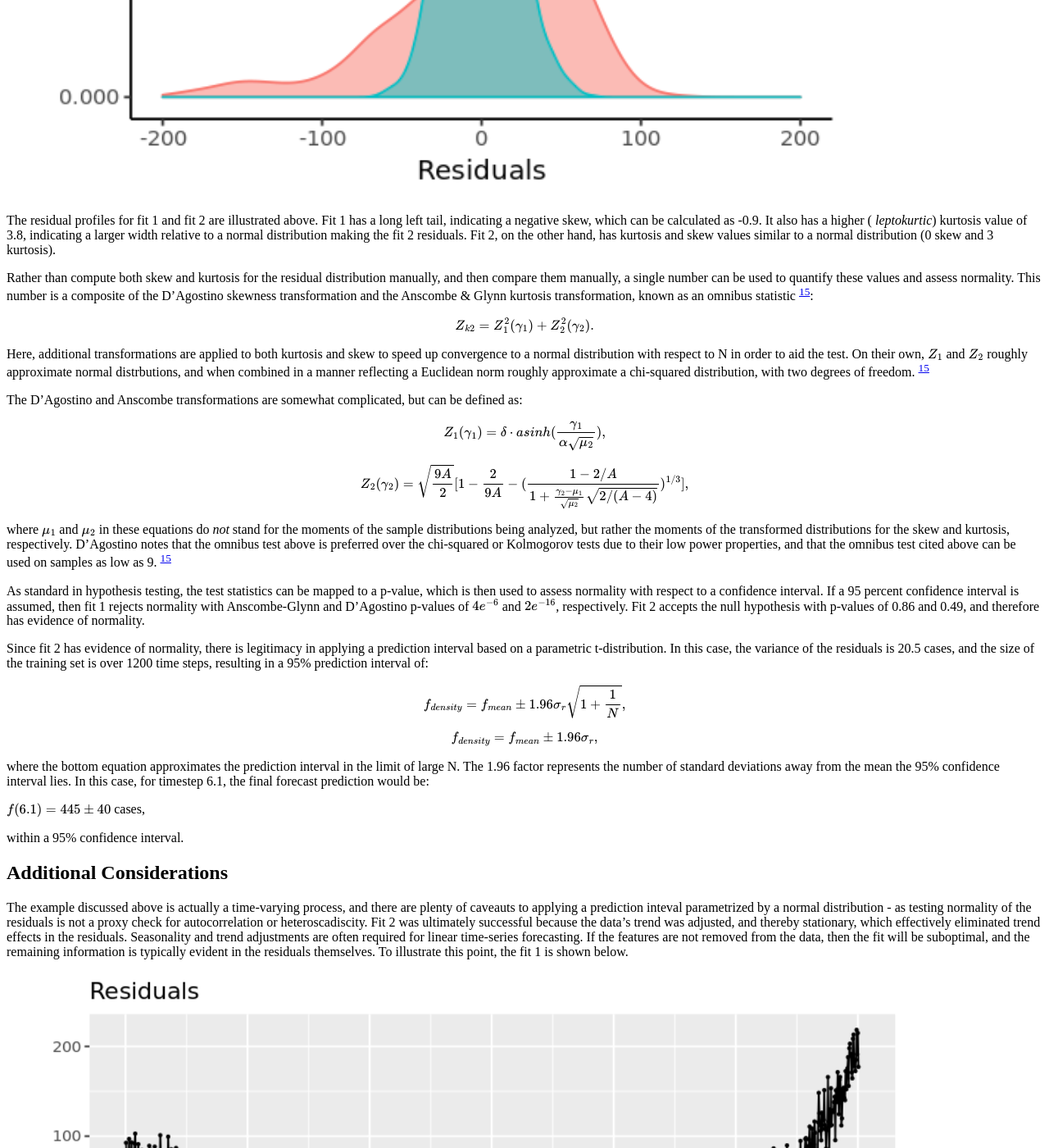
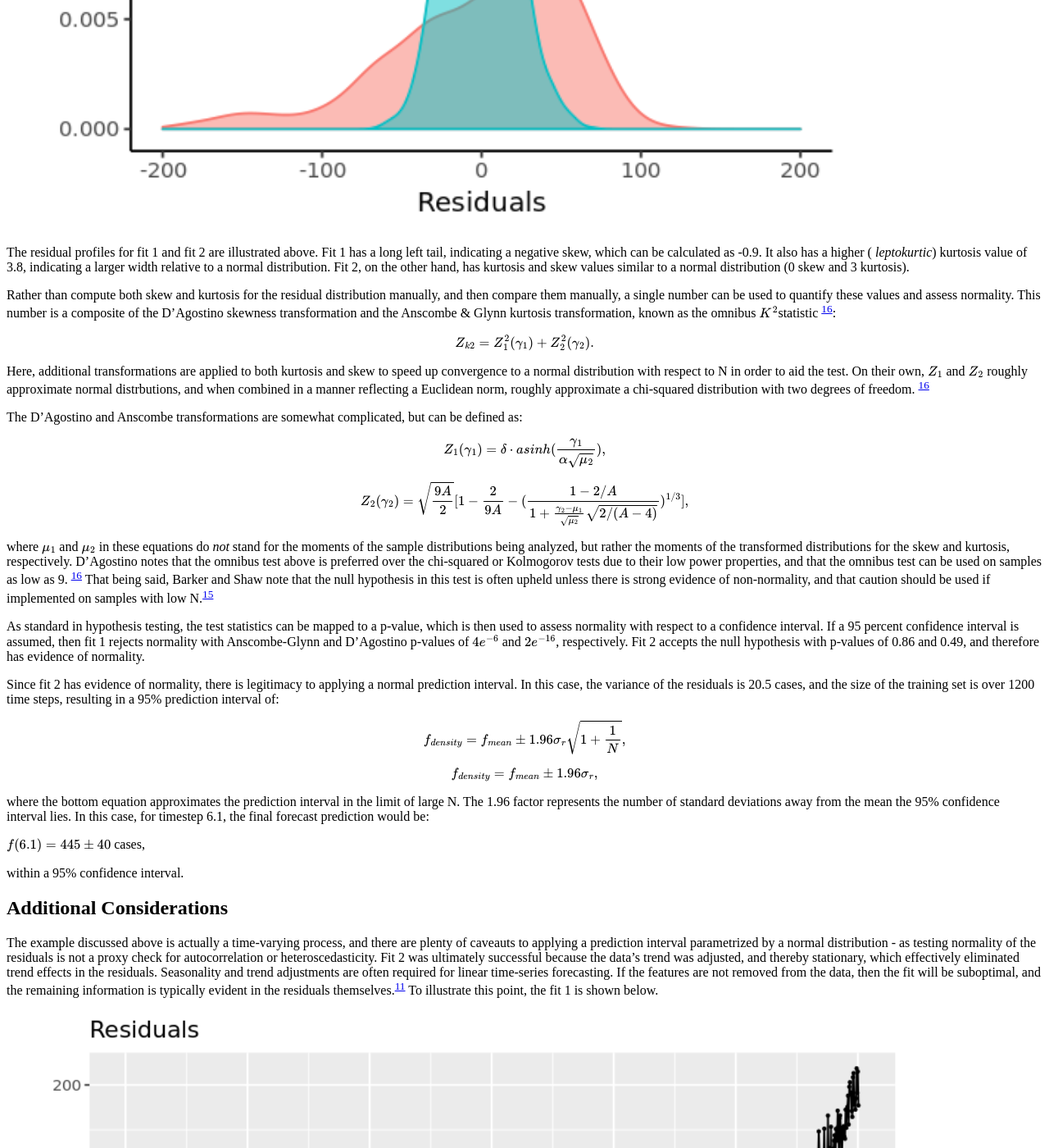
Before and after one commit to jtutmaher/jtutmaher.github.io, a Jekyll site: the page built from _posts/2019-08-11-residual-analysis-for-regression-models.md, in a window 1280 px wide and 1400 px high, scrolled down 9583 px. Shown: the whole window at 82% size. Built offline with Jekyll 4.4.1, drawn with Linux system fonts in a browser that asks for light colours; formulas are drawn with MathJax 3; some of the changed text lies outside the part shown.

Commit message:
minor finishing touches

```diff
--- a/_posts/2019-08-11-residual-analysis-for-regression-models.md
+++ b/_posts/2019-08-11-residual-analysis-for-regression-models.md
@@ -16,9 +16,9 @@
 
 <!--more-->
 
-I think that advances in deep learning have given the industry the *perception* that feature engineering is obsolete, but this is far from the truth. For example, you can't implement good data augmentation for a CNN without understanding useful representations of an image dataset. Does a 180 degree rotation make the network more prone to overfitting, or is it a valid data augmentation technique? Well, this rotation might work for images of cats, but could fail for images of numbers. [^1]
+I think that advances in deep learning have given the industry the *perception* that feature engineering is obsolete, but this is far from the truth. For example, it is difficult to implement meaningful image augmentations for a CNN without understanding useful representations of an image dataset. Does a 180 degree rotation make the network more prone to overfitting, or is it a valid data augmentation technique? While this rotation might work for images of cats, it could fail for images of numbers. [^1]
 
-This article isn't about data augmentation. Rather, it's a review some common statistical methods in machine learning . The sections below summarize these ideas, such as skew and kurtosis, in the context of residual analysis and regression models. The goal is to use these basic ideas to better understand residual - and ultimately model - behavior. It also leverages a few great libraries in R, which are always worth reviewing.
+This article isn't about data augmentation. Rather, it's a review basic statistical methods in machine learning. The sections below summarize these ideas, such as skew and kurtosis, in the context of residual analysis and regression models. The hope is that understanding these statistical methods will ultimately improve the model selection and feature engineering process.
 
 ## Normal Distributions
 
@@ -197,23 +197,25 @@
 
 $$ N_{theoretical} = e^{\alpha t},$$
 
-where $\alpha$ parameterizes the spread of the infection - although the model is unknown in advance. As such, several models are fit to the training data, which has some nosie thought to be an artifact of the collection process:
+where $\alpha$ parameterizes the spread of the infection - although the model is unknown in advance. As such, several models are fit to the training data, which has a small, normally distributed ($\mu$=0, $\sigma$ = const) noise term, $\epsilon$:
 
 $$ N_{actual} = e^{\alpha t} + \epsilon.$$
 
-The noise, $\epsilon$, is normally distributed with zero mean and constant variance. The data, and model fits, are illustrated in the plot below:
+The data, and models, are illustrated in the plot below:
 
 ![ModelFits](https://raw.githubusercontent.com/jtutmaher/jtutmaher.github.io/master/_screenshots/model_fits.png?raw=true)
 
 1. **Fit 1**: A linear fit on the entire data set.
-2. **Fit 2**: A linear fit on the entire data set with an exponetially transformed input variable.
+2. **Fit 2**: A linear fit on the entire data set with an exponetially transformed predictor variable.
 
-A quick check of the training RMSE values indicates that fit 2 performs fit 1 with an RMSE of 20.5 infectious cases. However, there are two important reasons why additional analysis should be done:
+A quick check of the training RMSE values indicates that fit 2 outperforms fit 1 with an RMSE of 20.5 infectious cases. However, there are two important reasons why additional analysis should be done:
 
 1. While the RMSE for fit 2 outperforms fit 1, is it actually optimal given the model's assumptions stated above, or can additional information be parsed out and possibly better transformations be applied to the model?
 2. What is the correct prediction interval? Is it valid to compute the prediction interval using a standard t-distribution parameterized by the residuals, or should a more sophisticated bootstraping technique be pursued?
 
-With respect to the second point, often a single (point) forecast is insufficient, whereas generating a prediction interval is more desirable.[^bignote2]  However, most prediction intervals leverage parametric techiques, which assume normality. If parametric techniques (rooted in normal distributions) are used, then normality of residuals should be tested. **[CITE]**
+With respect to the second point, often a single (point) forecast is insufficient, whereas generating a prediction interval is more desirable.[^bignote2]  However, most prediction intervals leverage parametric techiques, which assume normality. If parametric techniques (rooted in normal distributions) are used, then residual normality should be tested. To quote Barker and Shaw [^15]
+
+> For least squares regression to produce valid CIs and P values, the residuals must be independent, normally distributed, and have a constance variance. If these assumptions are not satisfied, estimates can be biased and power can be reduced. However, there are was to assess these assumptions and steps one can take if the assumptions are violated.
 
 [^bignote2]: For example, the statement: "within 95% confidence the infectious disease will spread to between 450 and 550 individuals at timestep 6.1," is preferable over "the infections disease will spread to 500 individuals at timestep 6.1." The former statement communicates a level of confidence and significance, whereas the latter statement is vague - and ultimately incorrect given the known residual (and subsequently forecast) error.
 
@@ -221,13 +223,13 @@
 
 ![ModelFits](https://raw.githubusercontent.com/jtutmaher/jtutmaher.github.io/master/_screenshots/residual_distributions.png?raw=true)
 
-The residual profiles for fit 1 and fit 2 are illustrated above. Fit 1 has a long left tail, indicating a negative skew, which can be calculated as -0.9. It also has a higher ( *leptokurtic*) kurtosis value of 3.8, indicating a larger width relative to a normal distribution making the fit 2 residuals. Fit 2, on the other hand, has kurtosis and skew values similar to a normal distribution (0 skew and 3 kurtosis).
+The residual profiles for fit 1 and fit 2 are illustrated above. Fit 1 has a long left tail, indicating a negative skew, which can be calculated as -0.9. It also has a higher ( *leptokurtic*) kurtosis value of 3.8, indicating a larger width relative to a normal distribution. Fit 2, on the other hand, has kurtosis and skew values similar to a normal distribution (0 skew and 3 kurtosis).
 
-Rather than compute both skew and kurtosis for the residual distribution manually, and then compare them manually, a single number can be used to quantify these values and assess normality. This number is a composite of the D'Agostino skewness transformation and the Anscombe & Glynn kurtosis transformation, known as an omnibus statistic [^10]:
+Rather than compute both skew and kurtosis for the residual distribution manually, and then compare them manually, a single number can be used to quantify these values and assess normality. This number is a composite of the D'Agostino skewness transformation and the Anscombe & Glynn kurtosis transformation, known as the omnibus $K^2$statistic [^10]:
 
 $$ Z_{k2} = Z_1^2(\gamma_1) + Z_2^2(\gamma_2).$$
 
-Here, additional transformations are applied to both kurtosis and skew to speed up convergence to a normal distribution with respect to N in order to aid the test. On their own, $Z_1$ and $Z_2$ roughly approximate normal distrbutions, and when combined in a manner reflecting a Euclidean norm roughly approximate a chi-squared distribution, with two degrees of freedom. [^10]
+Here, additional transformations are applied to both kurtosis and skew to speed up convergence to a normal distribution with respect to N in order to aid the test. On their own, $Z_1$ and $Z_2$ roughly approximate normal distrbutions, and when combined in a manner reflecting a Euclidean norm, roughly approximate a chi-squared distribution with two degrees of freedom. [^10]
 
 The D'Agostino and Anscombe transformations are somewhat complicated, but can be defined as:
 
@@ -235,11 +237,11 @@
 
 $$Z_2(\gamma_2) = \sqrt{\frac{9A}{2}} [1 - \frac{2}{9A} - (\frac{1 - 2/A}{1 + \frac{\gamma_2 - \mu_1}{\sqrt{\mu_2}} \sqrt{2/(A-4)}})^{1/3}],$$
 
-where $\mu_1$ and $\mu_2$ in these equations do *not* stand for the moments of the sample distributions being analyzed, but rather the moments of the transformed distributions for the skew and kurtosis, respectively. D'Agostino notes that the omnibus test above is preferred over the chi-squared or Kolmogorov tests due to their low power properties, and that the omnibus test cited above can be used on samples as low as 9. [^10]
+where $\mu_1$ and $\mu_2$ in these equations do *not* stand for the moments of the sample distributions being analyzed, but rather the moments of the transformed distributions for the skew and kurtosis, respectively. D'Agostino notes that the omnibus test above is preferred over the chi-squared or Kolmogorov tests due to their low power properties, and that the omnibus test can be used on samples as low as 9. [^10] That being said, Barker and Shaw note that the null hypothesis in this test is often upheld unless there is strong evidence of non-normality, and that caution should be used if implemented on samples with low N.[^15]
 
 As standard in hypothesis testing, the test statistics can be mapped to a p-value, which is then used to assess normality with respect to a confidence interval. If a 95 percent confidence interval is assumed, then fit 1 rejects normality with Anscombe-Glynn and D'Agostino p-values of $4e^{-6}$ and $2e^{-16}$, respectively. Fit 2 accepts the null hypothesis with p-values of 0.86 and 0.49, and therefore has evidence of normality.
 
-Since fit 2 has evidence of normality, there is legitimacy in applying a prediction interval based on a parametric t-distribution. In this case, the variance of the residuals is 20.5 cases, and the size of the training set is over 1200 time steps, resulting in a 95% prediction interval of:
+Since fit 2 has evidence of normality, there is legitimacy to applying a normal prediction interval. In this case, the variance of the residuals is 20.5 cases, and the size of the training set is over 1200 time steps, resulting in a 95% prediction interval of:
 
 $$ f_{density} = f_{mean} \pm 1.96\sigma_r \sqrt{1 + \frac{1}{N}},$$
 
@@ -253,7 +255,7 @@
 
 ## Additional Considerations
 
-The example discussed above is actually a time-varying process, and there are plenty of caveauts to applying a prediction inteval parametrized by a normal distribution - as testing normality of the residuals is not a proxy check for autocorrelation or heteroscadiscity. Fit 2 was ultimately successful because the data's trend was adjusted, and thereby stationary, which effectively eliminated trend effects in the residuals. Seasonality and trend adjustments are often required for linear time-series forecasting. If the features are not removed from the data, then the fit will be suboptimal, and the remaining information is typically evident in the residuals themselves. To illustrate this point, the fit 1 is shown below.
+The example discussed above is actually a time-varying process, and there are plenty of caveauts to applying a prediction interval parametrized by a normal distribution - as testing normality of the residuals is not a proxy check for autocorrelation or heteroscedasticity. Fit 2 was ultimately successful because the data's trend was adjusted, and thereby stationary, which effectively eliminated trend effects in the residuals. Seasonality and trend adjustments are often required for linear time-series forecasting. If the features are not removed from the data, then the fit will be suboptimal, and the remaining information is typically evident in the residuals themselves.[^11] To illustrate this point, the fit 1 is shown below.
 
 ![ModelFits](https://raw.githubusercontent.com/jtutmaher/jtutmaher.github.io/master/_screenshots/residual_plots_fit1.png?)
 
@@ -261,7 +263,7 @@
 
 In timeseries forecast, ACF can be defined as:
 
-$$ r_k = \frac{\sum_{t=k+1}^T (y_t - \bar{y})(y_{t-k} - \bar{y})}{\sum_{t=1}^T (y_t - \bar{y})^2}.$$ [^11]
+$$ r_p = \frac{\sum_{t=k+1}^T (y_t - \bar{y})(y_{t-p} - \bar{y})}{\sum_{t=1}^T (y_t - \bar{y})^2}.$$ [^11]
 
 
 
@@ -281,17 +283,23 @@
 
 $$r_p = \sum_k \sum_{k'} R_{kk'} \delta_{kk'},$$
 
-$$k' = k+p.$$
+$$k' = k - p.$$
 
 The $r_p$ coefficient above can be computed be summing the elements *along diagonal cuts* of the matrix, where the lag, p, represents how far off the diagonal to shift each cut.  Similar to Pearson correlation, the normalized ACF values fall between -1 (perfect anti-correlation) and 1 (perfect correlation). In the case of white noise, the off-diagonal elements are zero, and diagonal elements are 1.
 
-It should be noted that the Pearson correlation matrix is typically more complicated than the standardized autocovariance matrix defined above. Specifically, the Pearson correlation matrix in machine learning is often computed by taking the product of a feature vector $n_{features} \times n_{samples}$ with its transpose - making the starting point a matrix - not a vector - although the ending point for both is ultimately a matrix. As such, each element in a Pearson correlation matrix typically represents the inner product of two random variables with N samples, and the Pearson correlation coefficient is just an element in the matrix. Looking at the autocovariance matrix defined above, each element is the standardized autocovariance of a time-varying signal *at a specific point in time*, multiplied by iself at various points in time - so basically two scalars, not two vectors. This makes each element in the standardized autocovariance matrix somewhat simpler, and explains why a diagonal sum is required in the first place to compute the ACF.
+It should be noted that the Pearson correlation matrix is typically more complicated than the standardized autocovariance matrix defined above. Specifically, the Pearson correlation matrix in machine learning is often computed by taking the product of a feature vector $n_{features} \times n_{samples}$ with its transpose, making the starting point a matrix - not a vector (although the ending point for both is ultimately a matrix). As such, each element in a Pearson correlation matrix typically represents the inner product of two random variables with N samples, and the Pearson correlation coefficient is just an element in the matrix. Looking at the autocovariance matrix defined above, each element is the standardized autocovariance of a time-varying signal *at a specific point in time*, multiplied by iself at other points in time - so basically two scalars, not two vectors. This makes each element in the standardized autocovariance matrix somewhat simpler, and explains why a diagonal sum is required in the first place to compute the ACF.
 
-As illustrated in the ACF plot, the coefficients decay with increasing lag. This indicates a trend in the signal should be removed before applying a linear fit - possibly via a polynomial or exponential transform.
+As illustrated in the ACF plot, the coefficients decay with increasing lag. This indicates that a trend in the signal should be removed before applying a linear fit - possibly via a polynomial or exponential transform. The degree of autocorrelation in the ACF plot is quantified by the Breusch-Godfrey statistic, which is automatically computed by the checkresidual function and can be readily used to determine the degree of autocorrelation.[^11]
 
 ## Conclusion
 
-The residuals in fit1 failed our normality tests. Had a normal prediction interval been applied, the future values would have exceeded the P90 values within a few timesteps. This would have put any activities based on this forecast at risk, such as order or transportation of medical supplies. This is why its important to evaluate and understand models in several different ways.
+The residuals in fit 1 failed our normality tests. Had a normal prediction interval been applied, the future values would have exceeded the P90 values within a few timesteps. This would have put any activities based upon this model at risk, such as order or transportation of medical supplies.
+
+The truth is, nothing about fit 1 violates the assumptions of least-squares regression. In fact, the guarantees of LSE are succinctly stated in the Gauss-Markov theorem:
+
+> The Gauss-Markov theorem shows us that regression provides the linear unbiased estimate with the smallest possible variance, even if residuals are not normally distributed. [^15]
+
+The issue with fit 1 is that its predictive power is very low (relative to fit 2) since the model doesn't reflect the data very well. This is evident in the residuals, andlends credence to the idea that regression models, and their residuals, should be heavily scrutinized. This often requires the modeler to take mutliple metrics into account, and in most cases fully analyze the model's behavior.
 
 ## References
 
@@ -311,3 +319,4 @@
 [^12]: Hu, Y. et. al. *On the Poisson approximation for photon distributions for faint lasers*. Physics Letters A. Volume 367, Issue 3. July 2007. p. 173-176.
 [^13]: Bailey, D. *Not Normal: the uncertainties of scientific measurements*. Dec. 2016. arXiv:1612.00778.
 [^14]: Hyndman, R. et. al. (2019). **forecast: Forecasting functions for time series and linear models*.* R package version 8.8. http://pkg.robjhyndman.com/forecast.
+[^15]: Barker, L., Shaw, K. *Best (but of t-forgotten) practices: checking assumptions concerning regression residuals.* American Journal of Clinical Nutrition. Sept. 2015. 102(3). p. 533-539.
```
Also changed, not shown: other parts of _posts/2019-08-11-residual-analysis-for-regression-models.md (+2 -2 lines).
